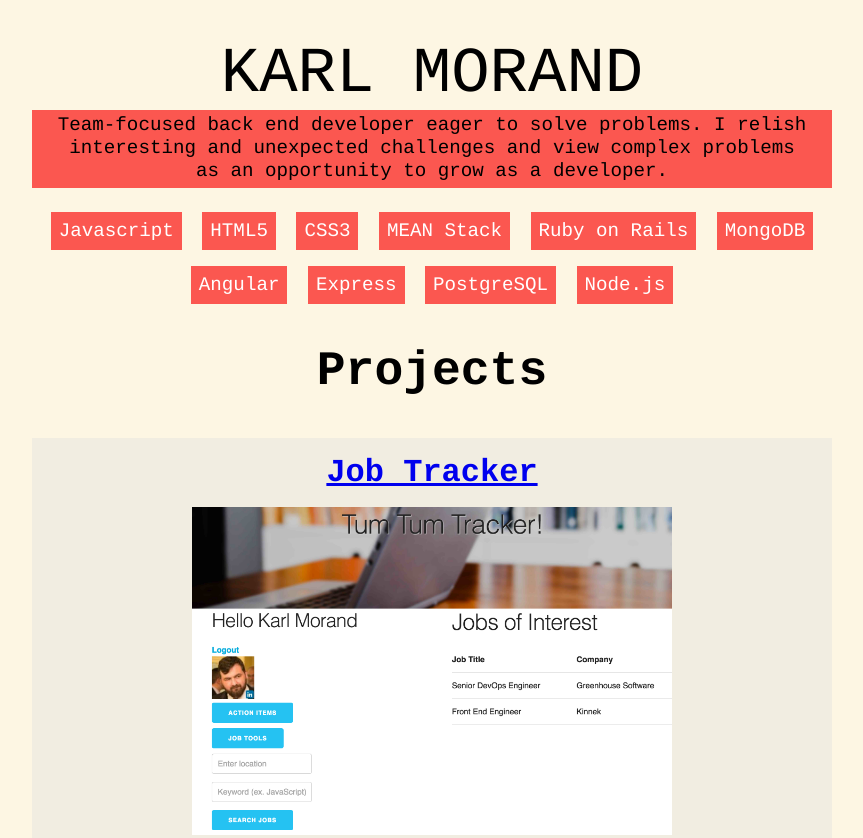
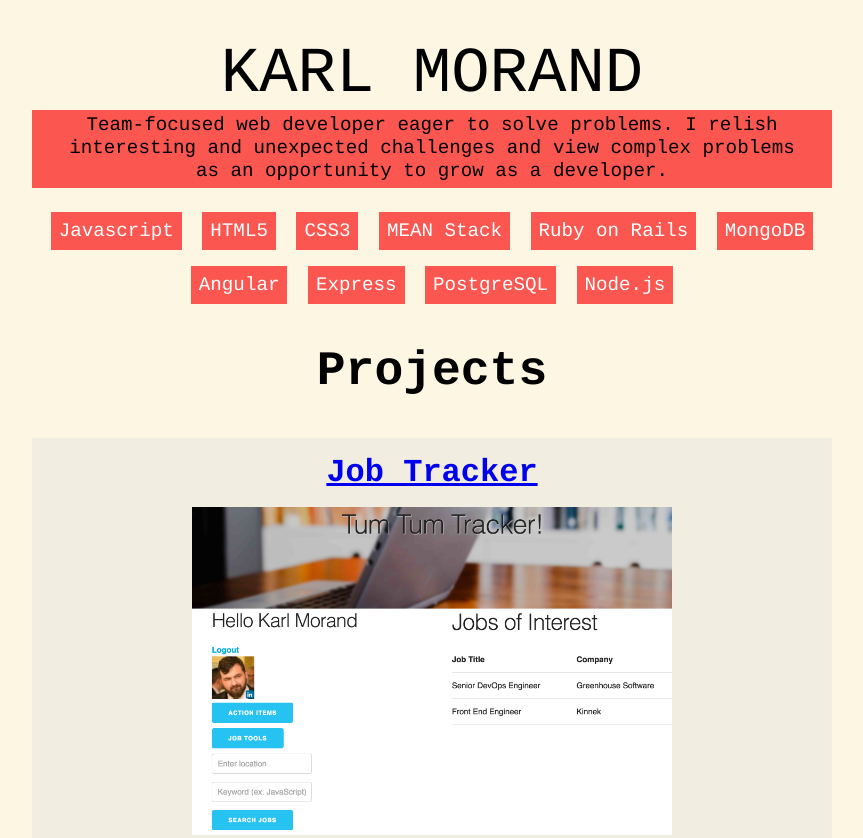
Before and after one commit to karlmorand/karlmorand.github.io, a plain HTML site: page index.html in a window 1280 px wide. Shown: the top 838 px of the page, without its empty margins (208-1071 px from the left). Drawn offline with Linux system fonts and the light colour scheme.

Commit message:
changed back end dev to web, added favicon file

```diff
--- a/index.html
+++ b/index.html
@@ -23,7 +23,7 @@
 		<div class="flex-item">
 
 			<p id="brand-text">
-				Team-focused back end developer eager to solve problems. I relish interesting and unexpected challenges and view complex problems as an opportunity to grow as a developer.
+				Team-focused web developer eager to solve problems. I relish interesting and unexpected challenges and view complex problems as an opportunity to grow as a developer.
 			</p>
 		</div>
 
```
Also changed, not shown: favicon.ico (added).
